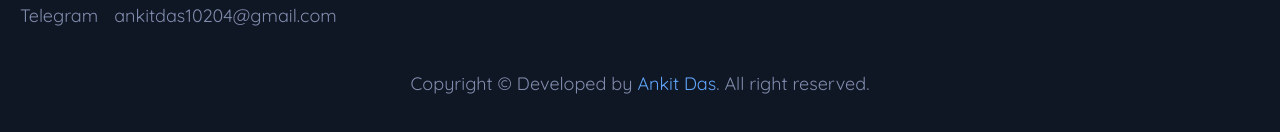
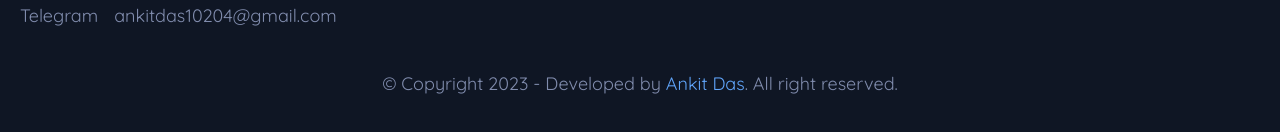
Before and after one commit to ankitdas13/portfolio, a Next.js app: page / in a window 1280 px wide. Shown: the part 3079-3211 px from the top of the page. Built offline with nearby package versions, Linux system fonts and the light colour scheme.

Commit message:
update footer content

```diff
--- a/components/Footer/index.js
+++ b/components/Footer/index.js
@@ -12,7 +12,7 @@ export default function Footer() {
                 </div>
             </div>
             <div className="copyright m-10">
-                <p className="text-[#808CAD] text-lg text-center">Copyright &copy; Developed by <a className="text-blue-400" href="https://ankitdas.dev/">Ankit Das</a>. All right reserved.</p>
+                <p className="text-[#808CAD] text-lg text-center">&copy; Copyright 2023 - Developed by <a className="text-blue-400" href="https://ankitdas.dev/">Ankit Das</a>. All right reserved.</p>
             </div>
         </footer>
     )
```
